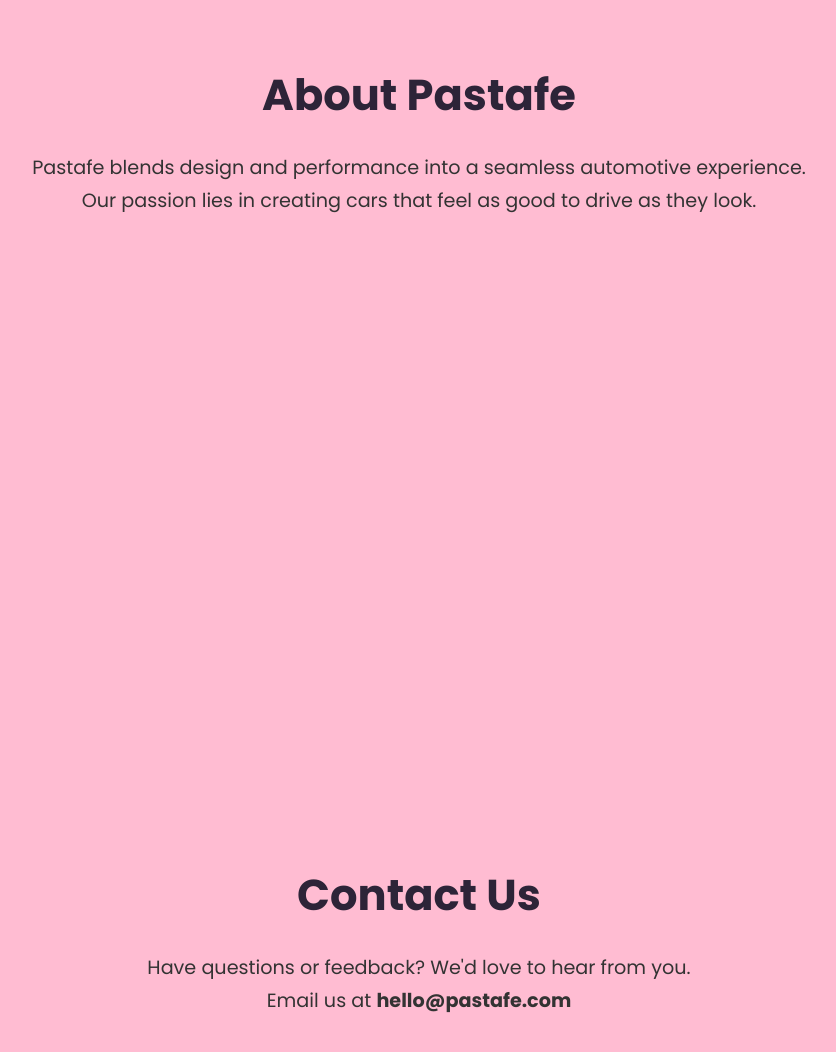
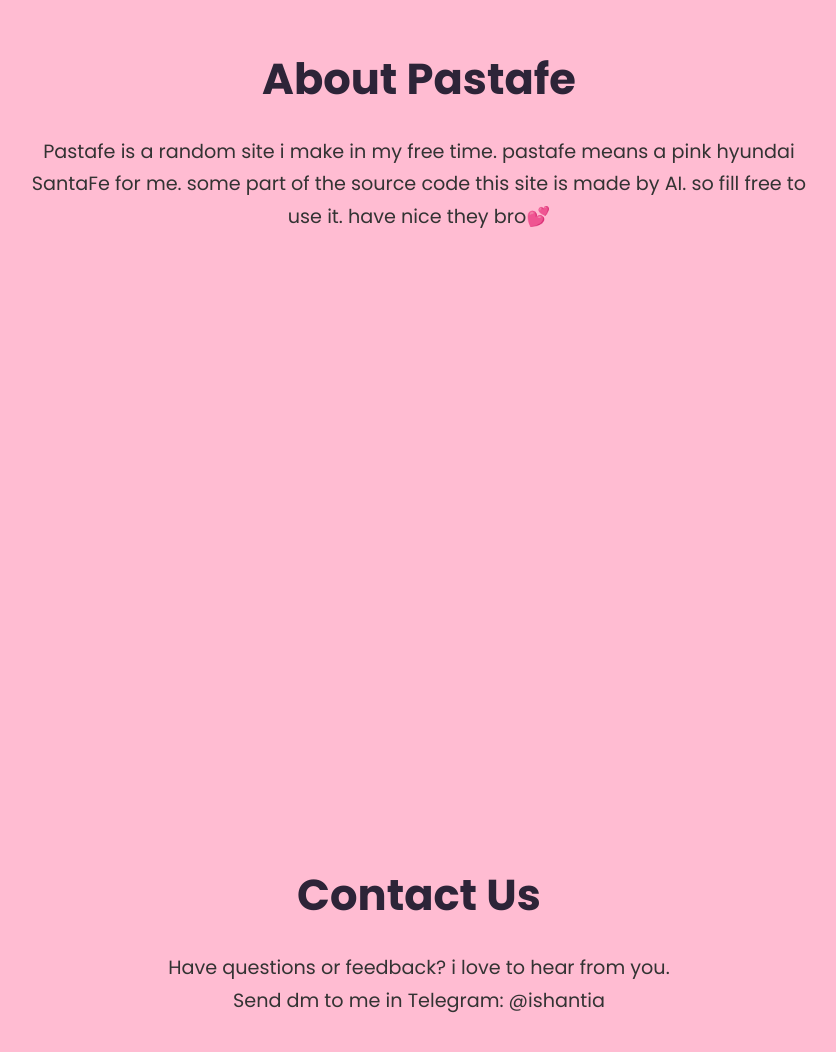
Before and after one commit to ishantia/pastafe.github.io, a plain HTML site: page index.html in a window 1280 px wide. Shown: the part 1060-2112 px from the top of the page, without its empty margins (221-1057 px from the left). Drawn offline with Linux system fonts and the light colour scheme.

Commit message:
Revise about and contact sections in index.html
Updated the about section with personal notes and changed contact information.

```diff
--- a/index.html
+++ b/index.html
@@ -65,7 +65,7 @@
     .logo-container {
       position: relative;
       z-index: 2;
-      margin-bottom: -60px; /* لوگو روی ماشین بیاد */
+      margin-bottom: -60px;
     }
 
     .logo-text {
@@ -188,16 +188,17 @@
   <section id="about">
     <h2>About Pastafe</h2>
     <p>
-      Pastafe blends design and performance into a seamless automotive experience.
-      Our passion lies in creating cars that feel as good to drive as they look.
+      Pastafe is a random site i make in my free time.
+      pastafe means a pink hyundai SantaFe for me. some part of the source code this site is made by AI.
+      so fill free to use it. have nice they bro💕
     </p>
   </section>
 
   <section id="contact">
     <h2>Contact Us</h2>
     <p>
-      Have questions or feedback? We'd love to hear from you.<br />
-      Email us at <b>hello@pastafe.com</b>
+      Have questions or feedback? i love to hear from you.<br />
+      Send dm to me in Telegram: @ishantia</b>
     </p>
   </section>
 
```
